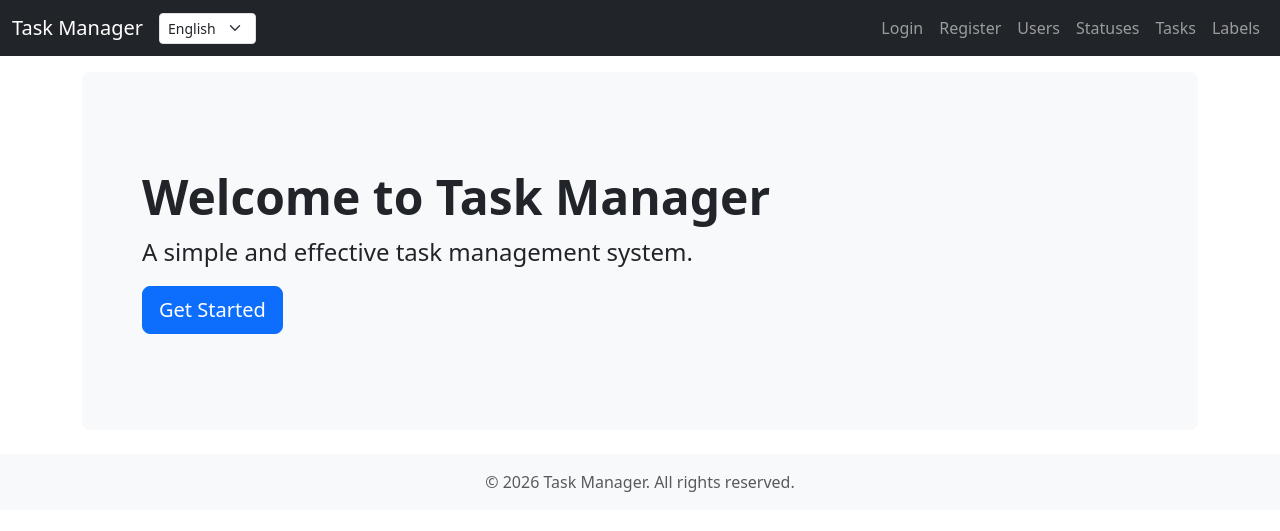
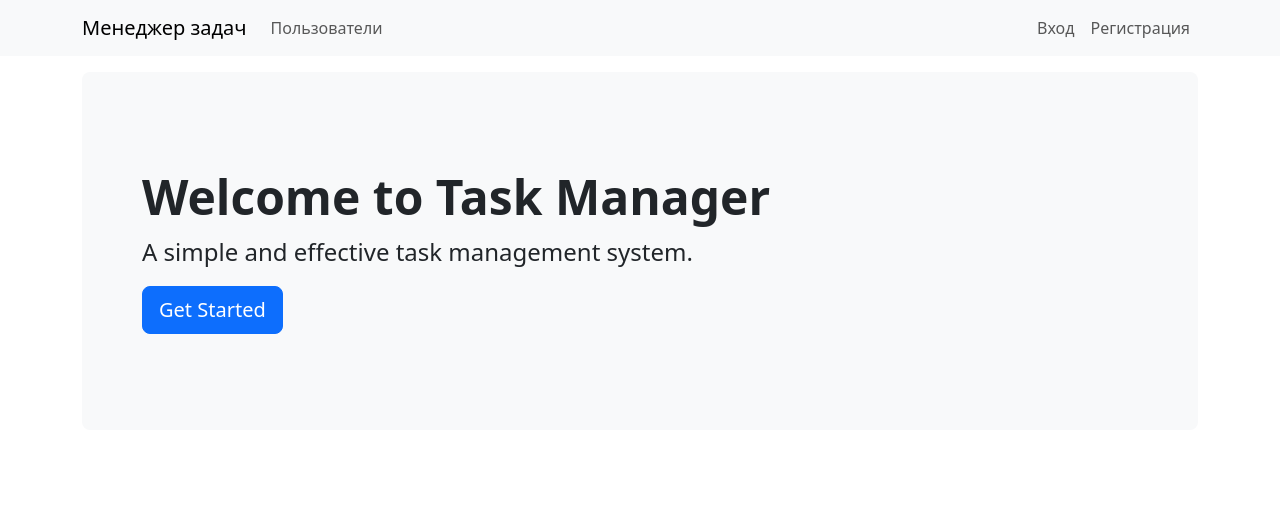
Before and after one commit to IDarhanI/python-project-52, a Django app: page /en/ in a window 1280 px wide. Shown: the top 531 px of the page. Run offline with Django 5.2, Linux system fonts and the light colour scheme; some libraries are stand-ins or nearby versions.

Commit message:
fix base.html i18n

```diff
--- a/task_manager_app/templates/task_manager_app/base.html
+++ b/task_manager_app/templates/task_manager_app/base.html
@@ -1,107 +1,70 @@
 {% load i18n %}
-{% load django_bootstrap5 %}
-
 <!DOCTYPE html>
-<html lang="{{ request.LANGUAGE_CODE }}">
+<html lang="{{ LANGUAGE_CODE }}">
 <head>
   <meta charset="UTF-8">
-    <meta name="viewport" content="width=device-width, initial-scale=1.0">
-    <title>{% block title %}{% trans "Task Manager" %}{% endblock %}</title>
+  <title>{% block title %}Task Manager{% endblock %}</title>
+
+  {% load django_bootstrap5 %}
   {% bootstrap_css %}
   {% bootstrap_javascript %}
-    <style>
-        .language-switcher {
-            max-width: 120px;
-        }
-        .messages {
-            list-style: none;
-            padding: 0;
-        }
-    </style>
+
 </head>
 <body>
-    <!-- Навигация -->
-    <nav class="navbar navbar-expand-lg navbar-dark bg-dark">
-        <div class="container-fluid">
-            <a class="navbar-brand" href="{% url 'index' %}">{% trans "Task Manager" %}</a>
 
-            <!-- Переключатель языка -->
-            <form action="{% url 'set_language' %}" method="post" class="language-switcher">
-                {% csrf_token %}
-                <input type="hidden" name="next" value="{{ request.get_full_path }}">
-                <select name="language" class="form-select form-select-sm" onchange="this.form.submit()">
-                    {% get_current_language as LANGUAGE_CODE %}
-                    {% get_available_languages as LANGUAGES %}
-                    {% for lang_code, lang_name in LANGUAGES %}
-                        <option value="{{ lang_code }}" {% if lang_code == LANGUAGE_CODE %}selected{% endif %}>
-                            {{ lang_name }}
-                        </option>
-                    {% endfor %}
-                </select>
-            </form>
+<nav class="navbar navbar-expand-lg navbar-light bg-light mb-3">
+  <div class="container">
+    <a class="navbar-brand" href="{% url 'index' %}">
+      {% trans "Менеджер задач" %}
+    </a>
 
-            <button class="navbar-toggler" type="button" data-bs-toggle="collapse" data-bs-target="#navbarNav">
-                <span class="navbar-toggler-icon"></span>
-            </button>
-            <div class="collapse navbar-collapse" id="navbarNav">
+    <div class="collapse navbar-collapse">
+      <ul class="navbar-nav me-auto mb-2 mb-lg-0">
+
+        <li class="nav-item">
+          <a class="nav-link" href="{% url 'users' %}">{% trans "Пользователи" %}</a>
+        </li>
+
+        {% if user.is_authenticated %}
+          <li class="nav-item">
+            <a class="nav-link" href="{% url 'statuses' %}">{% trans "Статусы" %}</a>
+          </li>
+          <li class="nav-item">
+            <a class="nav-link" href="{% url 'labels' %}">{% trans "Метки" %}</a>
+          </li>
+          <li class="nav-item">
+            <a class="nav-link" href="{% url 'tasks' %}">{% trans "Задачи" %}</a>
+          </li>
+        {% endif %}
+      </ul>
+
       <ul class="navbar-nav ms-auto">
         {% if user.is_authenticated %}
           <li class="nav-item">
-                        <span class="nav-link">{% trans "Hello" %}, {{ user.get_full_name|default:user.username }}!</span>
-                    </li>
-                    <li class="nav-item">
-                        <form method="post" action="{% url 'logout' %}" class="d-inline">
+            <form method="post" action="{% url 'logout' %}">
               {% csrf_token %}
-                            <button type="submit" class="nav-link btn btn-link">{% trans "Logout" %}</button>
+              <button type="submit" class="nav-link btn btn-link">
+                {% trans "Выход" %}
+              </button>
             </form>
           </li>
         {% else %}
           <li class="nav-item">
-                        <a class="nav-link" href="{% url 'login' %}">{% trans "Login" %}</a>
+            <a class="nav-link" href="{% url 'login' %}">{% trans "Вход" %}</a>
           </li>
           <li class="nav-item">
-                        <a class="nav-link" href="{% url 'user_create' %}">{% trans "Register" %}</a>
+            <a class="nav-link" href="{% url 'user_create' %}">{% trans "Регистрация" %}</a>
           </li>
         {% endif %}
-                    <li class="nav-item">
-                        <a class="nav-link" href="{% url 'users_list' %}">{% trans "Users" %}</a>
-                    </li>
-                    <li class="nav-item">
-                        <a class="nav-link" href="{% url 'statuses_list' %}">{% trans "Statuses" %}</a>
-                    </li>
-                    <li class="nav-item">
-                        <a class="nav-link" href="{% url 'tasks_list' %}">{% trans "Tasks" %}</a>
-                    </li>
-                    <li class="nav-item">
-                        <a class="nav-link" href="{% url 'labels_list' %}">{% trans "Labels" %}</a>
-                    </li>
       </ul>
     </div>
   </div>
 </nav>
 
-    <!-- Flash сообщения -->
-    <div class="container mt-3">
-        {% if messages %}
-        <ul class="messages">
-            {% for message in messages %}
-            <li class="alert alert-{{ message.tags }}">{{ message }}</li>
-            {% endfor %}
-        </ul>
-        {% endif %}
+<div class="container">
+  {% bootstrap_messages %}
+  {% block content %}{% endblock %}
 </div>
 
-    <!-- Основной контент -->
-    <main class="container mt-3">
-        {% block content %}
-        {% endblock %}
-    </main>
-
-    <!-- Футер -->
-    <footer class="footer mt-auto py-3 bg-light">
-        <div class="container text-center">
-            <span class="text-muted">© {% now "Y" %} {% trans "Task Manager. All rights reserved." %}</span>
-        </div>
-    </footer>
 </body>
 </html>
```
Lines whose indentation alone changed are shown as unchanged.
